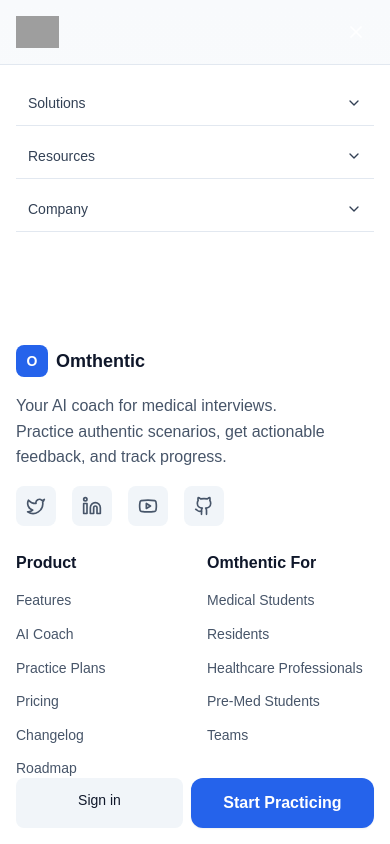
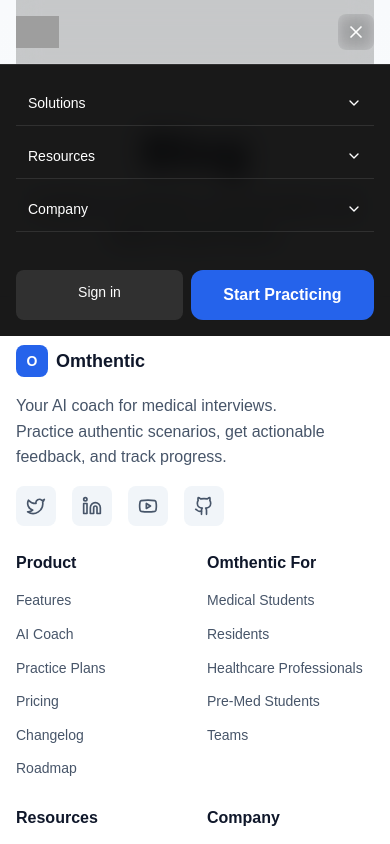
Before and after one commit to omthentic/site, a Next.js app: page /blog in a window 390 px wide. Both pictures are taken after a click on the button 356 px from the left and 32 px from the top of the page. Shown: the top 844 px of the page. Built offline with nearby package versions, Linux system fonts and the light colour scheme; grey boxes are pictures that could not be loaded; a web font is replaced by a local one.

Commit message:
menu rebrand

```diff
--- a/src/app/components/Header.tsx
+++ b/src/app/components/Header.tsx
@@ -40,8 +40,8 @@ const Header = () => {
       <motion.header
         className={`fixed top-0 left-0 right-0 z-40 transition-all duration-300 ${
           scrolled
-            ? 'bg-background/80 backdrop-blur-md border-b border-gray-200/20'
-            : 'bg-transparent'
+            ? 'bg-white/90 backdrop-blur-md border-b border-gray-200/20'
+            : 'bg-white/80 backdrop-blur-md border-b border-gray-200/10'
         }`}
         initial={{ y: -100 }}
         animate={{ y: 0 }}
--- a/src/app/components/ModernHeader.tsx
+++ b/src/app/components/ModernHeader.tsx
@@ -89,7 +89,7 @@ export default function ModernHeader() {
   return (
     <header className="fixed top-0 left-0 right-0 z-50">
       <nav className="max-w-7xl mx-auto px-4 sm:px-6 lg:px-8">
-        <div className="flex items-center justify-between h-16 lg:h-20">
+        <div className="flex items-center justify-between h-16 lg:h-20 backdrop-blur-md bg-black/20 border-b border-white/10">
           {/* Left Navigation */}
           <div className="hidden lg:flex items-center space-x-8">
             {primaryNav.map((nav) => (
@@ -120,7 +120,7 @@ export default function ModernHeader() {
                       animate={{ opacity: 1, y: 0 }}
                       exit={{ opacity: 0, y: -10 }}
                       transition={{ duration: 0.15 }}
-                      className="absolute top-full left-0 mt-2 w-[720px] bg-[var(--surface)] rounded-xl shadow-xl border border-[var(--border)] overflow-hidden"
+                      className="absolute top-full left-0 mt-2 w-[720px] bg-white/95 backdrop-blur-md rounded-xl shadow-xl border border-white/20 overflow-hidden"
                       onMouseEnter={() => setActiveDropdown(nav.label)}
                       onMouseLeave={() => setActiveDropdown(null)}
                     >
@@ -183,7 +183,7 @@ export default function ModernHeader() {
 
           {/* Mobile menu button */}
           <button
-            className="lg:hidden p-2 rounded-lg hover:bg-white/10 text-white transition-colors"
+            className="lg:hidden p-2 rounded-lg hover:bg-white/20 text-white transition-colors backdrop-blur-sm"
             onClick={() => setMobileMenuOpen(!mobileMenuOpen)}
           >
             {mobileMenuOpen ? <X className="w-5 h-5" /> : <Menu className="w-5 h-5" />}
@@ -198,18 +198,18 @@ export default function ModernHeader() {
             initial={{ opacity: 0, height: 0 }}
             animate={{ opacity: 1, height: 'auto' }}
             exit={{ opacity: 0, height: 0 }}
-            className="lg:hidden bg-white dark:bg-gray-900 border-t border-gray-200 dark:border-gray-800"
+            className="lg:hidden bg-black/90 backdrop-blur-md border-t border-white/10"
           >
             <div className="px-4 py-4 space-y-2 pb-24">
               {primaryNav.map((nav) => (
-                <div key={nav.label} className="border-b border-gray-200 dark:border-gray-800">
+                <div key={nav.label} className="border-b border-white/10">
                   {nav.dropdown ? (
-                    <button onClick={() => toggleMobileSection(nav.label)} className="w-full flex items-center justify-between px-3 py-3 text-left text-sm font-medium text-gray-700 dark:text-gray-300">
+                    <button onClick={() => toggleMobileSection(nav.label)} className="w-full flex items-center justify-between px-3 py-3 text-left text-sm font-medium text-white hover:text-gray-200">
                       <span>{nav.label}</span>
-                      <ChevronDown className={`w-4 h-4 transition-transform ${openMobileSections[nav.label] ? 'rotate-180' : ''}`} />
+                      <ChevronDown className={`w-4 h-4 transition-transform text-white ${openMobileSections[nav.label] ? 'rotate-180' : ''}`} />
                     </button>
                   ) : (
-                    <Link href={nav.path} className="block px-3 py-3 text-sm font-medium text-gray-700 dark:text-gray-300">
+                    <Link href={nav.path} className="block px-3 py-3 text-sm font-medium text-white hover:text-gray-200">
                       {nav.label}
                     </Link>
                   )}
@@ -217,13 +217,13 @@ export default function ModernHeader() {
                     <div className="ml-2 pb-3 space-y-3">
                       {nav.dropdown.columns.map((col) => (
                         <div key={col.groupLabel}>
-                          <div className="px-3 pt-2 text-xs font-semibold uppercase tracking-wide text-gray-500 dark:text-gray-400">{col.groupLabel}</div>
+                          <div className="px-3 pt-2 text-xs font-semibold uppercase tracking-wide text-gray-300">{col.groupLabel}</div>
                           <div className="mt-1 space-y-1">
                             {col.items.map((item) => (
-                              <Link key={item.label} href={item.path} className="block px-4 py-2 text-sm text-gray-700 dark:text-gray-300 hover:bg-gray-50 dark:hover:bg-gray-800 rounded-lg">
+                              <Link key={item.label} href={item.path} className="block px-4 py-2 text-sm text-gray-200 hover:bg-white/10 hover:text-white rounded-lg transition-colors">
                                 {item.label}
                                 {item.badge ? (
-                                  <span className="ml-2 text-[10px] px-2 py-0.5 rounded-full bg-gradient-to-r from-[#2D6FFF] via-[#19B9D0] to-[#12D6C0] text-white align-middle">{item.badge}</span>
+                                  <span className="ml-2 text-[10px] px-2 py-0.5 rounded-full bg-white/20 text-white align-middle">{item.badge}</span>
                                 ) : null}
                               </Link>
                             ))}
@@ -242,7 +242,7 @@ export default function ModernHeader() {
                         {u.label}
                       </Link>
                     ) : (
-                      <Link key={u.label} href={u.path} className="flex-1 px-4 py-3 bg-gray-100 dark:bg-gray-800 text-gray-900 dark:text-white text-sm font-medium rounded-lg text-center">
+                      <Link key={u.label} href={u.path} className="flex-1 px-4 py-3 bg-white/10 text-white text-sm font-medium rounded-lg text-center hover:bg-white/20 transition-colors">
                         {u.label}
                       </Link>
                     )
--- a/src/app/components/ModernHome.tsx
+++ b/src/app/components/ModernHome.tsx
@@ -75,7 +75,7 @@ export default function ModernHome() {
               className="flex items-center justify-center"
             >
               <Link
-                href="/onboarding"
+                href="https://app.omthentic.ai/auth/"
                 className="button-primary inline-flex items-center justify-center gap-2"
               >
                 Start Practicing
```
